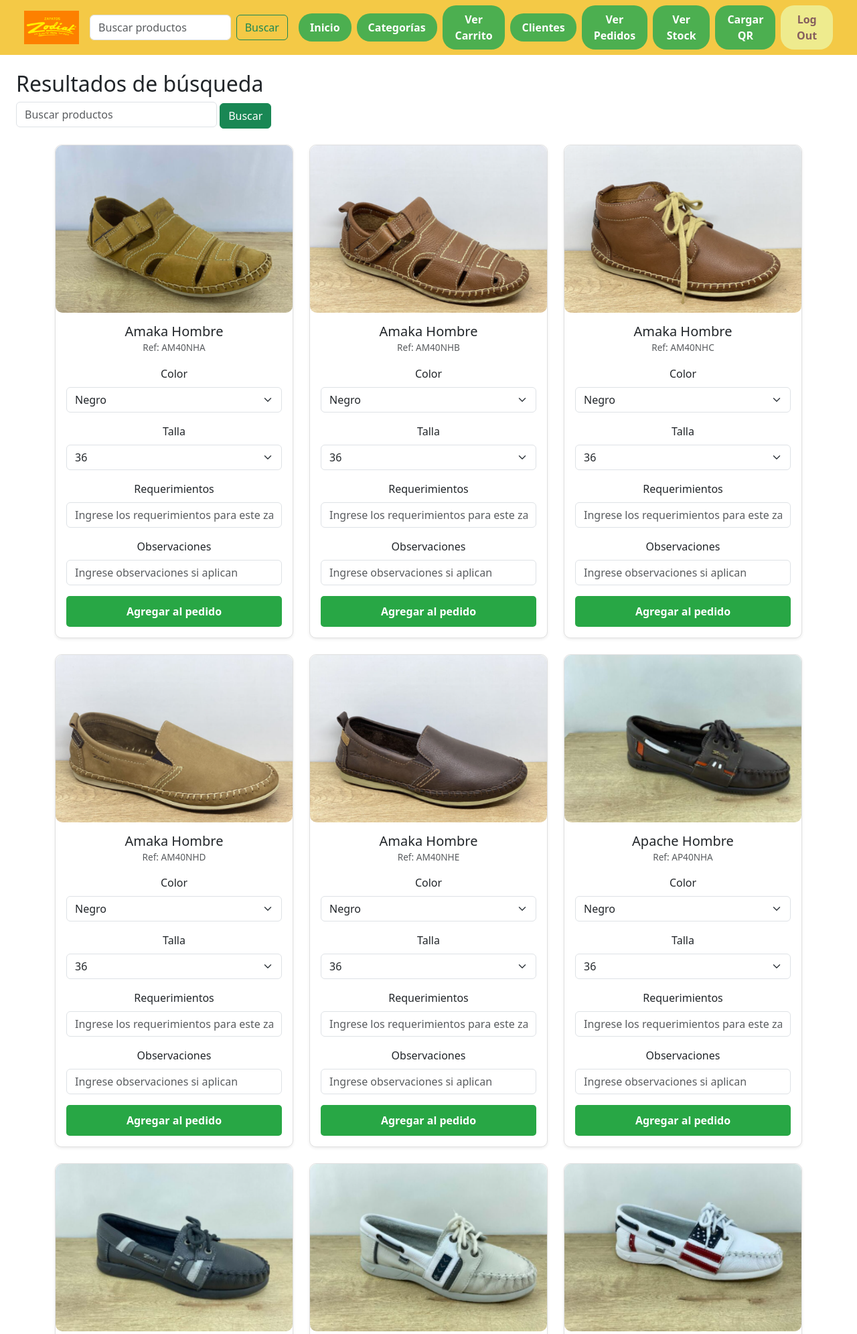
After one commit to luisNP21/Taller1Arquitectura, a Django app: page /buscar_productos/ in a window 1280 px wide. The commit adds this page. Shown: the top 1992 px of the page at 67% size. Run offline with Django 5.2, Linux system fonts and the light colour scheme; a user stored in the database is signed in; data comes from the database, SQL or seed files in the repository; both versions use the stored data as it was after the commit.

Commit message:
feat: Nueva funcionalidad de busqueda con correciones en la BD

```diff
--- a/app1/models.py
+++ b/app1/models.py
@@ -62,6 +62,7 @@ class Zapato(models.Model):
     requerimientos = models.TextField()
     observaciones = models.TextField(default='Sin observaciones', null=True, blank=True) # El campo observaciones es opcional
     pedido = models.ForeignKey('Pedido', on_delete=models.CASCADE, null=True, blank=True) # Relación uno a muchos con la tabla Pedido
+    imagen = models.CharField(max_length=150, null=True, blank=True)
 
 class Cliente(models.Model):
     nombre = models.CharField(max_length=100, unique=True)
--- a/app1/templates/base.html
+++ b/app1/templates/base.html
@@ -43,7 +43,11 @@
             <a class="navbar-brand" href="#">
                 <img src="{% static 'images/logo2.png' %}" alt="Logo Zodiak">
             </a>
-            <div class="d-flex align-items-center">
+                <form class="d-flex me-3" method="get" action="{% url 'buscar_productos' %}">
+                    <input class="form-control me-2" type="search" name="q" placeholder="Buscar productos" aria-label="Buscar">
+                    <button class="btn btn-outline-success" type="submit">Buscar</button>
+                </form>
+                <div class="d-flex align-items-center">
                 <a href="{% url 'landing' %}" class="btn btn-green me-2">Inicio</a>
                 <a href="{% url 'categorias' %}" class="btn btn-green me-2">Categorías</a>
                 <a href="{% url 'ver_carrito' %}" class="btn btn-green me-2">Ver Carrito</a>
--- /dev/null
+++ b/app1/templates/buscar_productos.html
@@ -0,0 +1,99 @@
+{% extends 'base.html' %}
+{% load static %}
+
+{% block content %}
+<h2>Resultados de búsqueda</h2>
+
+<form method="get" action="{% url 'buscar_productos' %}" class="mb-3">
+    <input type="search" name="q" value="{{ query }}"
+           placeholder="Buscar productos"
+           class="form-control"
+           style="max-width:300px;display:inline-block;">
+    <button type="submit" class="btn btn-success">Buscar</button>
+</form>
+
+<div class="container mt-4">
+    <div class="row">
+        {% if resultados %}
+            {% for zapato in resultados %}
+            <div class="col-md-4 mb-4">
+                <div class="card shadow-sm" style="border-radius: 10px; border: 1px solid #e0e0e0;">
+
+                    <!-- Imagen -->
+                    {% if zapato.imagen_categoria %}
+                        <img src="{% static zapato.imagen_categoria %}"
+                             class="card-img-top"
+                             alt="{{ zapato.modelo }}"
+                             style="height: 250px; object-fit: cover; border-radius: 10px;">
+                    {% else %}
+                        <img src="{% static 'images/default_zapato.png' %}"
+                             class="card-img-top"
+                             alt="Sin imagen"
+                             style="height: 250px; object-fit: cover; border-radius: 10px;">
+                    {% endif %}
+
+                    <div class="card-body text-center">
+                        <h5 class="card-title text-dark">
+                            {{ zapato.modelo }}
+                            {% if zapato.sexo == 'H' %} Hombre{% elif zapato.sexo == 'M' %} Mujer{% endif %}
+                        </h5>
+                        {% if zapato.referencia %}
+                        <p class="text-muted" style="font-size:0.85rem; margin-top:-6px;">Ref: {{ zapato.referencia }}</p>
+                        {% endif %}
+
+                        <!-- Formulario para agregar al pedido -->
+                        <form method="POST" action="{% url 'agregar_pedido' %}">
+                            {% csrf_token %}
+                            <input type="hidden" name="modelo" value="{{ zapato.modelo }}">
+                            <input type="hidden" name="sexo" value="{{ zapato.sexo }}">
+                            <input type="hidden" name="imagen" value="{{ zapato.imagen_categoria }}">
+
+                            <!-- Select Color -->
+                            <div class="mb-3">
+                                <label for="color_{{ forloop.counter }}" class="form-label">Color</label>
+                                <select name="color" id="color_{{ forloop.counter }}" class="form-select" required>
+                                    {% for color in colores %}
+                                        <option value="{{ color }}" {% if color == zapato.color %}selected{% endif %}>{{ color }}</option>
+                                    {% endfor %}
+                                </select>
+                            </div>
+
+                            <!-- Select Talla -->
+                            <div class="mb-3">
+                                <label for="talla_{{ forloop.counter }}" class="form-label">Talla</label>
+                                <select name="talla" id="talla_{{ forloop.counter }}" class="form-select" required>
+                                    {% for talla in tallas %}
+                                        <option value="{{ talla }}" {% if talla == zapato.talla %}selected{% endif %}>{{ talla }}</option>
+                                    {% endfor %}
+                                </select>
+                            </div>
+
+                            <!-- Requerimientos -->
+                            <div class="mb-3">
+                                <label for="requerimientos_{{ forloop.counter }}" class="form-label">Requerimientos</label>
+                                <input type="text" name="requerimientos" id="requerimientos_{{ forloop.counter }}"
+                                       class="form-control" placeholder="Ingrese los requerimientos para este zapato">
+                            </div>
+
+                            <!-- Observaciones -->
+                            <div class="mb-3">
+                                <label for="observaciones_{{ forloop.counter }}" class="form-label">Observaciones</label>
+                                <input type="text" name="observaciones" id="observaciones_{{ forloop.counter }}"
+                                       class="form-control" placeholder="Ingrese observaciones si aplican">
+                            </div>
+
+                            <button type="submit" class="btn"
+                                    style="background-color: #28a745; color: white; border-radius: 5px; padding: 10px; width: 100%; font-weight: bold;">
+                                Agregar al pedido
+                            </button>
+                        </form>
+                    </div>
+                </div>
+            </div>
+            {% endfor %}
+        {% else %}
+            <p>No se encontraron productos.</p>
+        {% endif %}
+    </div>
+</div>
+{% endblock %}
--- a/app1/urls.py
+++ b/app1/urls.py
@@ -11,6 +11,7 @@ from .views import (
     ApacheHombreView, ApoloHombreView, AmakaHombreView,
     NauticoHombreView, BotaHombreView, CasualHombreView,
     ApacheMujerView, BotaMujerView,
+        BuscarProductosView,
 
     # Clientes / carrito / pedidos
     VerClientesView, CrearClientesView, VerCarritoView,
@@ -62,6 +63,7 @@ urlpatterns = [
     path("zapatos/casual_hombre/", CasualHombreView.as_view(), name="casual_hombre"),
     path("zapatos/apache_mujer/", ApacheMujerView.as_view(), name="apache_mujer"),
     path("zapatos/bota_mujer/", BotaMujerView.as_view(), name="bota_mujer"),
+    path("buscar_productos/", BuscarProductosView.as_view(), name="buscar_productos"),
 ]
 
 # Servir MEDIA en desarrollo
--- a/app1/views.py
+++ b/app1/views.py
@@ -1,61 +1,40 @@
-from django.shortcuts import render, redirect, get_object_or_404
-from django.contrib.auth import authenticate, login
-from django.contrib.auth.decorators import login_required
-from django.contrib.auth import logout
-from django.contrib import messages
+
+
+# Standard library
+import os
+import json
+import re
+from io import BytesIO
+from string import ascii_uppercase
+from abc import ABC, abstractmethod
+
+# Third-party libs
+import qrcode
+import cv2
+import numpy as np
+import fitz
+from reportlab.pdfgen import canvas
+from reportlab.lib.pagesizes import letter
+
+# Django
 from django.conf import settings
 from django.utils import timezone
-from string import ascii_uppercase
-from django.http import JsonResponse, HttpResponse
-from .forms import ClientesForm, ZapatoForm, QRFileUploadForm
-from .models import Cliente, Zapato, Pedido
-from reportlab.pdfgen import canvas
-from reportlab.lib.pagesizes import letter
-from io import BytesIO
-import os
-import json
-import qrcode
-import cv2
-import re
-import numpy as np
-import fitz
-from django.db.models import Q
-
-from django.views import View
-from django.shortcuts import render
 from django.contrib import messages
 from django.contrib.auth import authenticate, login, logout
 from django.contrib.auth.forms import AuthenticationForm
+from django.contrib.auth.mixins import LoginRequiredMixin
+from django.db.models import Q
+from django.http import HttpResponse, HttpResponseNotAllowed
+from django.shortcuts import render, redirect
 from django.urls import reverse_lazy
 from django.views import View
-from django.views.generic import FormView
-from django.views.generic import TemplateView, View
-from django.contrib.auth.mixins import LoginRequiredMixin
-from string import ascii_uppercase
-from django.contrib.auth.mixins import LoginRequiredMixin
-from django.views.generic import ListView, CreateView, TemplateView
-from django.urls import reverse_lazy
-from django.contrib import messages
-from .models import Cliente
-from .forms import ClientesForm
-from django.views import View
-from django.contrib.auth.mixins import LoginRequiredMixin
-from django.http import HttpResponseNotAllowed
+from django.views.generic import (
+    FormView, TemplateView, ListView, CreateView, DetailView
+)
 
-from django.contrib import messages
-from django.views import View
-from django.contrib.auth.mixins import LoginRequiredMixin
-from django.http import HttpResponse, HttpResponseNotAllowed
-from django.views.generic import ListView, DetailView, View
-from django.contrib.auth.mixins import LoginRequiredMixin
-from django.contrib import messages
-from abc import ABC, abstractmethod
-from django.views import View
-from django.contrib.auth.mixins import LoginRequiredMixin
-from django.shortcuts import render
-from django.contrib import messages
-import json, re, fitz, cv2, numpy as np
-from app1.services.qr_reader import QRReaderFacade
+# Local
+from .forms import ClientesForm, ZapatoForm, QRFileUploadForm
+from .models import Cliente, Zapato, Pedido
 from app1.services.qr_reader import QRReaderFacade
 # -----------------------------
 # Manejo de errores CSRF
@@ -822,3 +801,43 @@ class VerStockView(LoginRequiredMixin, View):
             "estado_sel": estado_sel,
         })
         return render(request, self.template_name, context)
+
+
+# =============================
+# Búsqueda de productos
+# =============================
+from django.db.models import Q
+from .models import Zapato
+from django.views import View
+
+class BuscarProductosView(LoginRequiredMixin, View):
+    template_name = "buscar_productos.html"
+
+    def get(self, request):
+        query = request.GET.get("q", "").strip()
+
+        qs = Zapato.objects.all()
+        if query:
+            qs = qs.filter(
+                Q(referencia__icontains=query) |
+                Q(modelo__icontains=query) |
+                Q(color__icontains=query) |
+                Q(sexo__icontains=query[:1].upper())
+            )
+
+        resultados = []
+        for z in qs.order_by("modelo", "sexo", "referencia"):
+
+            if z.imagen:
+                z.imagen_categoria = z.imagen
+            else:
+                sufijo = 'H' if z.sexo == 'H' else 'M'
+                z.imagen_categoria = f"images/{z.modelo}{sufijo}1.png"
+            resultados.append(z)
+
+        return render(request, self.template_name, {
+            "resultados": resultados,
+            "query": query,
+            "colores": COLORES,
+            "tallas": TALLAS,
+        })
```
Also changed, not shown: app1/management/__init__.py (added), app1/management/commands/__init__.py (added), app1/migrations/0011_zapato_imagen_alter_empleado_cedula_and_more.py (added), db.sqlite3, qr_codes/zapato_102.png (added), qr_codes/zapato_103.png (added), qr_codes/zapato_104.png (added), qr_codes/zapato_105.png (added), qr_codes/zapato_106.png (added), 2 other files.
